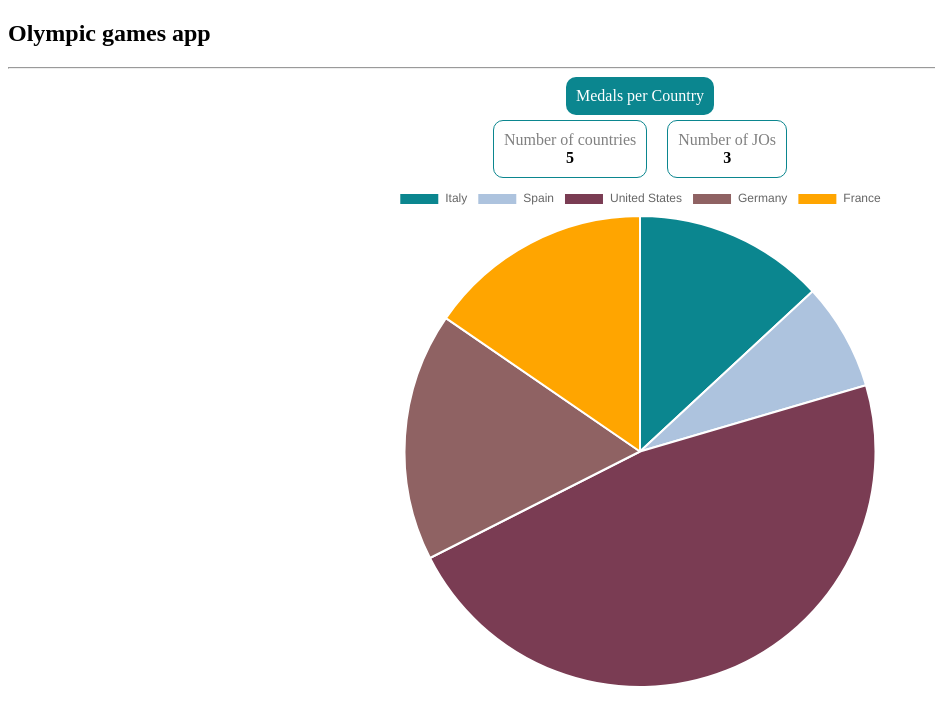
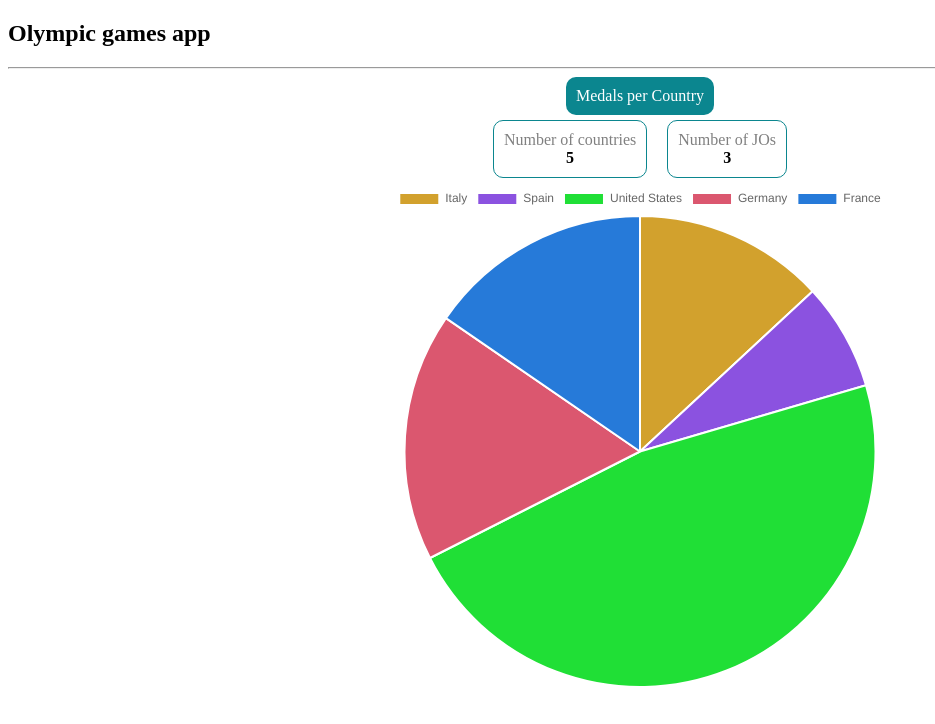
Before and after one commit to soufiene-madhouna/front-end-angular-olympic-medals, an Angular app: page / in a window 1280 px wide. Shown: the top 724 px of the page, without its empty margins (0-935 px from the left). Built offline with nearby package versions, Linux system fonts and the light colour scheme.

Commit message:
feat: automatisation de l'affectation des couleurs des pays via une méthode

```diff
--- a/src/app/pages/home/home.component.ts
+++ b/src/app/pages/home/home.component.ts
@@ -57,15 +57,39 @@ export class HomeComponent implements OnInit {
     });
   }
 
+ /**
+   * Génère des couleurs distinctes de manière déterministe
+   * Utilise l'index pour générer une couleur stable
+   */
+  generateStableColors(count: number): string[] {
+    const colors: string[] = [];
+    const goldenRatioConjugate = 0.618033988749895;
+    let hue = 0.5; // Valeur fixe au lieu de Math.random()
+
+    for (let i = 0; i < count; i++) {
+      hue += goldenRatioConjugate;
+      hue %= 1;
+
+      const saturation = 65 + (i % 3) * 5;
+      const lightness = 50 + (i % 2) * 10;
+
+      colors.push(`hsl(${Math.floor(hue * 360)}, ${saturation}%, ${lightness}%)`);
+    }
+
+    return colors;
+  }
+
   private buildPieChart(countries: string[], sumOfAllMedalsYears: number[]): void {
+    const colors = this.generateStableColors(countries.length);
     const pieChart = new Chart("DashboardPieChart", {
+
       type: 'pie',
       data: {
         labels: countries,
         datasets: [{
           label: 'Medals',
           data: sumOfAllMedalsYears,
-          backgroundColor: ['#0b868f', '#adc3de', '#7a3c53', '#8f6263', 'orange', '#94819d'],
+          backgroundColor:  colors,
           hoverOffset: 4
         }],
       },
```
